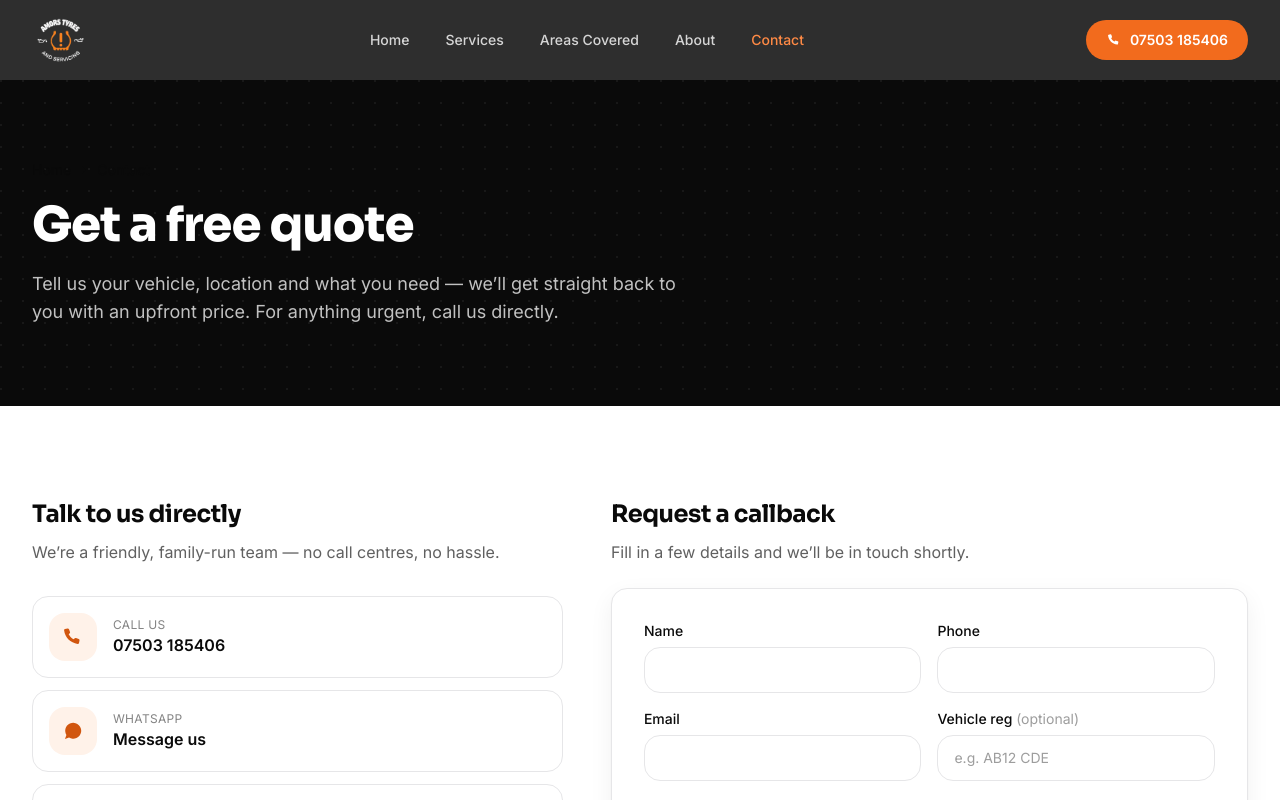
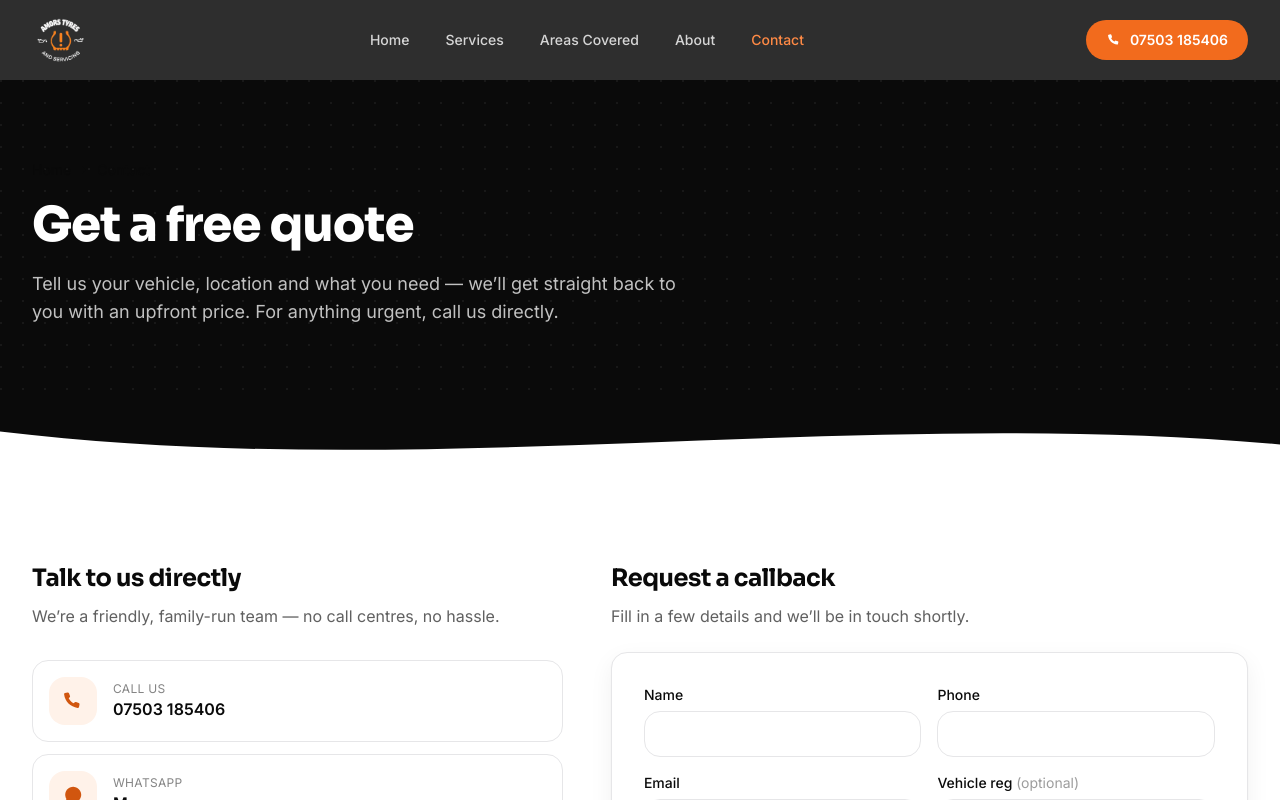
Before and after one commit to kalumshort/amors, a Next.js app: page /contact in a window 1280 px wide. Shown: the top 800 px of the page. Built offline with nearby package versions, Linux system fonts and the light colour scheme.

Commit message:
fluid transitions

```diff
--- a/src/app/about/page.tsx
+++ b/src/app/about/page.tsx
@@ -4,6 +4,7 @@ import { Button } from "@/components/Button";
 import { CTASection } from "@/components/CTASection";
 import { Breadcrumbs } from "@/components/Breadcrumbs";
 import { SectionHeading } from "@/components/SectionHeading";
+import { SectionDivider } from "@/components/SectionDivider";
 import { JsonLd } from "@/components/JsonLd";
 import { business, telHref, trustPoints } from "@/data/business";
 import { breadcrumbSchema } from "@/lib/seo";
@@ -47,8 +48,10 @@ export default function AboutPage() {
         </div>
       </section>
 
+      <SectionDivider top="ink" bottom="mist" variant="curve" />
+
       {/* Stats */}
-      <section className="border-b border-line bg-mist">
+      <section className="bg-mist">
         <div className="container-x grid grid-cols-2 gap-6 py-10 sm:grid-cols-4">
           {stats.map((s) => (
             <div key={s.label} className="text-center">
@@ -60,6 +63,8 @@ export default function AboutPage() {
           ))}
         </div>
       </section>
+
+      <SectionDivider top="mist" bottom="paper" variant="wave" />
 
       {/* Story */}
       <section className="py-16 lg:py-24">
@@ -116,6 +121,8 @@ export default function AboutPage() {
         </div>
       </section>
 
+      <SectionDivider top="paper" bottom="ink" variant="waves" />
+
       <CTASection />
     </>
   );
--- a/src/app/contact/page.tsx
+++ b/src/app/contact/page.tsx
@@ -3,6 +3,7 @@ import { Icon } from "@/components/Icon";
 import { ContactForm } from "@/components/ContactForm";
 import { CoverageMap } from "@/components/CoverageMap";
 import { Breadcrumbs } from "@/components/Breadcrumbs";
+import { SectionDivider } from "@/components/SectionDivider";
 import { JsonLd } from "@/components/JsonLd";
 import {
   business,
@@ -64,6 +65,8 @@ export default function ContactPage() {
           </div>
         </div>
       </section>
+
+      <SectionDivider top="ink" bottom="paper" variant="wave" />
 
       <section className="py-16 lg:py-24">
         <div className="container-x grid gap-12 lg:grid-cols-[1fr_1.2fr]">
--- a/src/app/locations/page.tsx
+++ b/src/app/locations/page.tsx
@@ -3,6 +3,7 @@ import { LocationCard } from "@/components/LocationCard";
 import { CoverageMap } from "@/components/CoverageMap";
 import { CTASection } from "@/components/CTASection";
 import { Breadcrumbs } from "@/components/Breadcrumbs";
+import { SectionDivider } from "@/components/SectionDivider";
 import { JsonLd } from "@/components/JsonLd";
 import { locations } from "@/data/locations";
 import { business } from "@/data/business";
@@ -55,6 +56,8 @@ export default function LocationsPage() {
         </div>
       </section>
 
+      <SectionDivider top="ink" bottom="paper" variant="drip" />
+
       <section className="py-16 lg:py-24">
         <div className="container-x space-y-12">
           {byCounty().map(([county, list]) => (
@@ -73,6 +76,8 @@ export default function LocationsPage() {
         </div>
       </section>
 
+      <SectionDivider top="paper" bottom="ink" variant="waves" />
+
       <CTASection />
     </>
   );
--- a/src/app/page.tsx
+++ b/src/app/page.tsx
@@ -4,6 +4,7 @@ import { Icon } from "@/components/Icon";
 import { ServiceCard } from "@/components/ServiceCard";
 import { LocationCard } from "@/components/LocationCard";
 import { CTASection } from "@/components/CTASection";
+import { SectionDivider } from "@/components/SectionDivider";
 import { SectionHeading } from "@/components/SectionHeading";
 import { Testimonials } from "@/components/Testimonials";
 import { Gallery } from "@/components/Gallery";
@@ -156,6 +157,8 @@ export default function HomePage() {
 
       <TrustBadges />
 
+      <SectionDivider top="ink-800" bottom="paper" variant="curve" />
+
       {/* Services */}
       <section className="py-16 lg:py-24">
         <div className="container-x">
@@ -177,6 +180,8 @@ export default function HomePage() {
           </div>
         </div>
       </section>
+
+      <SectionDivider top="paper" bottom="mist" variant="slant" />
 
       {/* How it works */}
       <section className="bg-mist py-16 lg:py-24">
@@ -206,6 +211,8 @@ export default function HomePage() {
           </div>
         </div>
       </section>
+
+      <SectionDivider top="mist" bottom="paper" variant="wave" />
 
       {/* Why choose us */}
       <section className="py-16 lg:py-24">
@@ -238,6 +245,8 @@ export default function HomePage() {
         </div>
       </section>
 
+      <SectionDivider top="paper" bottom="mist" variant="arch" flip />
+
       {/* Areas covered */}
       <section className="bg-mist py-16 lg:py-24">
         <div className="container-x">
@@ -263,6 +272,8 @@ export default function HomePage() {
         </div>
       </section>
 
+      <SectionDivider top="mist" bottom="paper" variant="drip" />
+
       {/* Our work */}
       <section className="py-16 lg:py-24">
         <div className="container-x">
@@ -277,6 +288,8 @@ export default function HomePage() {
         </div>
       </section>
 
+      <SectionDivider top="paper" bottom="mist" variant="wave" flip />
+
       {/* Reviews */}
       <section className="bg-mist py-16 lg:py-24">
         <div className="container-x">
@@ -290,6 +303,8 @@ export default function HomePage() {
         </div>
       </section>
 
+      <SectionDivider top="mist" bottom="ink" variant="waves" />
+
       <CTASection />
     </>
   );
--- a/src/app/services/[slug]/page.tsx
+++ b/src/app/services/[slug]/page.tsx
@@ -6,6 +6,7 @@ import { Icon } from "@/components/Icon";
 import { Faq } from "@/components/Faq";
 import { CTASection } from "@/components/CTASection";
 import { Breadcrumbs } from "@/components/Breadcrumbs";
+import { SectionDivider } from "@/components/SectionDivider";
 import { LocationCard } from "@/components/LocationCard";
 import { JsonLd } from "@/components/JsonLd";
 import { services, getService } from "@/data/services";
@@ -82,6 +83,8 @@ export default async function ServicePage({ params }: Params) {
           </div>
         </div>
       </section>
+
+      <SectionDivider top="ink" bottom="paper" variant="curve" />
 
       {/* Body */}
       <section className="py-16 lg:py-24">
@@ -170,8 +173,10 @@ export default async function ServicePage({ params }: Params) {
         </div>
       </section>
 
+      <SectionDivider top="paper" bottom="mist" variant="slant" />
+
       {/* Areas */}
-      <section className="border-t border-line bg-mist py-16">
+      <section className="bg-mist py-16">
         <div className="container-x">
           <h2 className="text-2xl font-bold text-ink">
             {service.name} near you
@@ -188,6 +193,8 @@ export default async function ServicePage({ params }: Params) {
         </div>
       </section>
 
+      <SectionDivider top="mist" bottom="ink" variant="waves" />
+
       <CTASection title={`Need ${service.name.toLowerCase()} today?`} />
     </>
   );
--- a/src/app/services/page.tsx
+++ b/src/app/services/page.tsx
@@ -2,6 +2,7 @@ import type { Metadata } from "next";
 import { ServiceCard } from "@/components/ServiceCard";
 import { CTASection } from "@/components/CTASection";
 import { Breadcrumbs } from "@/components/Breadcrumbs";
+import { SectionDivider } from "@/components/SectionDivider";
 import { JsonLd } from "@/components/JsonLd";
 import { services } from "@/data/services";
 import { business } from "@/data/business";
@@ -43,6 +44,8 @@ export default function ServicesPage() {
         </div>
       </section>
 
+      <SectionDivider top="ink" bottom="paper" variant="arch" />
+
       <section className="py-16 lg:py-24">
         <div className="container-x grid gap-6 sm:grid-cols-2 lg:grid-cols-3">
           {services.map((s) => (
@@ -51,6 +54,8 @@ export default function ServicesPage() {
         </div>
       </section>
 
+      <SectionDivider top="paper" bottom="ink" variant="waves" />
+
       <CTASection />
     </>
   );
--- /dev/null
+++ b/src/components/SectionDivider.tsx
@@ -0,0 +1,106 @@
+type SectionColor = "paper" | "mist" | "ink" | "ink-800";
+type DividerVariant = "wave" | "waves" | "curve" | "arch" | "slant" | "drip";
+
+/* Fill values mirror the @theme tokens in globals.css */
+const fills: Record<SectionColor, string> = {
+  paper: "#ffffff",
+  mist: "#f6f6f7",
+  ink: "#0a0a0a",
+  "ink-800": "#141414",
+};
+
+type Shape = {
+  vb: number;
+  h: string;
+  paths: { d: string; opacity?: number }[];
+};
+
+/* Each shape draws the *bottom* section's colour rising into the top one.
+   All share a 1440-wide viewBox so variants are interchangeable. */
+const shapes: Record<DividerVariant, Shape> = {
+  // gentle single S-curve — calm
+  wave: {
+    vb: 80,
+    h: "h-10 sm:h-16",
+    paths: [{ d: "M0,32 C480,96 960,0 1440,48 L1440,80 L0,80 Z" }],
+  },
+  // two overlapping waves — depth, for the dramatic light↔dark seams
+  waves: {
+    vb: 110,
+    h: "h-14 sm:h-20",
+    paths: [
+      { d: "M0,30 C500,92 940,2 1440,50 L1440,110 L0,110 Z", opacity: 0.4 },
+      { d: "M0,52 C400,112 1040,10 1440,72 L1440,110 L0,110 Z" },
+    ],
+  },
+  // tall symmetric arc bowing up
+  curve: {
+    vb: 90,
+    h: "h-10 sm:h-16",
+    paths: [{ d: "M0,80 Q720,-12 1440,80 L1440,90 L0,90 Z" }],
+  },
+  // flatter, wider dome — unique
+  arch: {
+    vb: 70,
+    h: "h-8 sm:h-12",
+    paths: [{ d: "M0,60 Q720,18 1440,60 L1440,70 L0,70 Z" }],
+  },
+  // angled straight edge — dynamic
+  slant: {
+    vb: 70,
+    h: "h-8 sm:h-12",
+    paths: [{ d: "M0,70 L1440,0 L1440,70 Z" }],
+  },
+  // asymmetric organic wave — unique
+  drip: {
+    vb: 100,
+    h: "h-12 sm:h-16",
+    paths: [
+      {
+        d: "M0,40 C240,82 380,8 600,40 C820,72 1000,18 1440,58 L1440,100 L0,100 Z",
+      },
+    ],
+  },
+};
+
+type Props = {
+  /** Colour of the section above the divider */
+  top: SectionColor;
+  /** Colour of the section below the divider */
+  bottom: SectionColor;
+  variant?: DividerVariant;
+  /** Mirror horizontally for variety */
+  flip?: boolean;
+  className?: string;
+};
+
+export function SectionDivider({
+  top,
+  bottom,
+  variant = "wave",
+  flip = false,
+  className = "",
+}: Props) {
+  const shape = shapes[variant];
+  return (
+    <div
+      aria-hidden="true"
+      className={className}
+      style={{ background: fills[top], lineHeight: 0 }}
+    >
+      <svg
+        className={`block w-full ${shape.h}`}
+        viewBox={`0 0 1440 ${shape.vb}`}
+        preserveAspectRatio="none"
+        style={{
+          fill: fills[bottom],
+          transform: flip ? "scaleX(-1)" : undefined,
+        }}
+      >
+        {shape.paths.map((p, i) => (
+          <path key={i} d={p.d} opacity={p.opacity} />
+        ))}
+      </svg>
+    </div>
+  );
+}
```
Also changed, not shown: src/app/locations/[slug]/page.tsx (+15 -2 lines).
